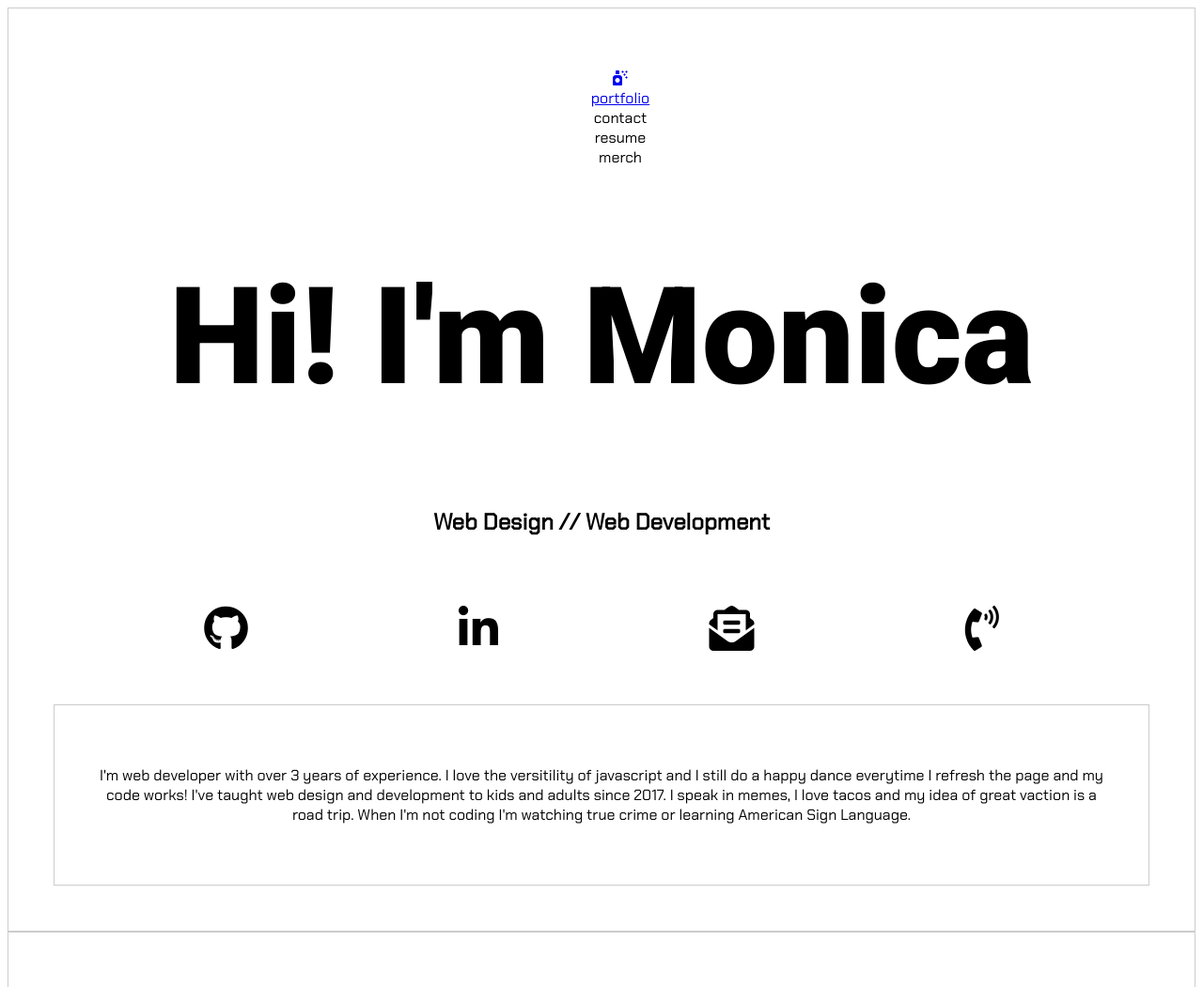
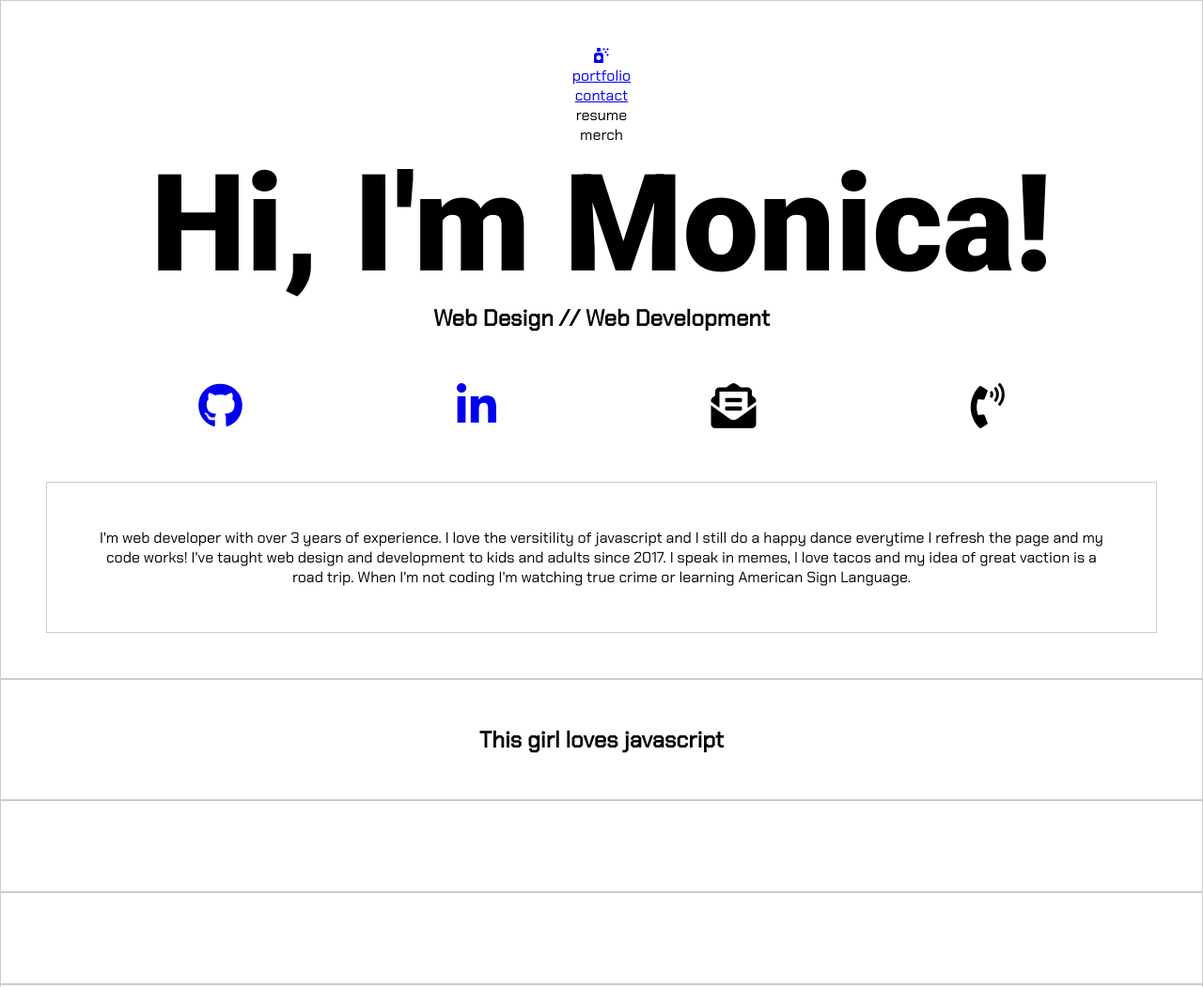
Before and after one commit to MonicaHoward/html-css, a plain HTML site: page index.html in a window 1280 px wide. Shown: the top 1051 px of the page at 94% size. Drawn offline with Linux system fonts and the light colour scheme.

Commit message:
updated styling and content

```diff
--- a/index.css
+++ b/index.css
@@ -6,6 +6,8 @@
 * {
     font-family: 'Chakra Petch', sans-serif;
     list-style-type: none;
+    margin: 0;
+    padding: 0;
 }
 .container {
     display: grid;
--- a/index.html
+++ b/index.html
@@ -18,20 +18,29 @@
                         <a href="#home">
                             <i class="fas fa-air-freshener"></i>
                         </a>
-
                     </li>
-                    <li><a href="#portfolio">portfolio</a></li>
-                    <li>contact</li>
+                    <li>
+                        <a href="#portfolio">portfolio</a>
+                    </li>
+                    <li>
+                        <a href="#contact">contact</a>
+                    </li>
                     <li>resume</li>
                     <li>merch</li>
                 </ul>
             </nav>
-            <h1 class="title">Hi! I'm Monica</h1>
+            <h1 class="title">Hi, I'm Monica!</h1>
             <h2>Web Design // Web Development</h2>
             <section class="profile-links">
-                <div class="profile-link github"><i class="fab fa-github"></i>
+                <div class="profile-link github">
+                    <a href="https://github.com/MonicaHoward" target="_blank">
+                        <i class="fab fa-github"></i>
+                    </a>
                 </div>
-                <div class="profile-link linkedin"><i class="fab fa-linkedin-in"></i>
+                <div class="profile-link linkedin">
+                    <a href="https://www.linkedin.com/in/monica-howard/" target="_blank">
+                        <i class="fab fa-linkedin-in"></i>
+                    </a>
                 </div>
                 <div class="profile-link email"><i class="fas fa-envelope-open-text"></i>
                 </div>
@@ -51,6 +60,9 @@
        <section class="grid-item portfolio" id="portfolio">
 
        </section>
+       <section class="grid-item contact" id="contact">
+
+       </section>
         <footer class="grid-item">
             <h6>&copy; Copyright 2021 <a>- Monica Howard</a></h6>
         </footer>
```
